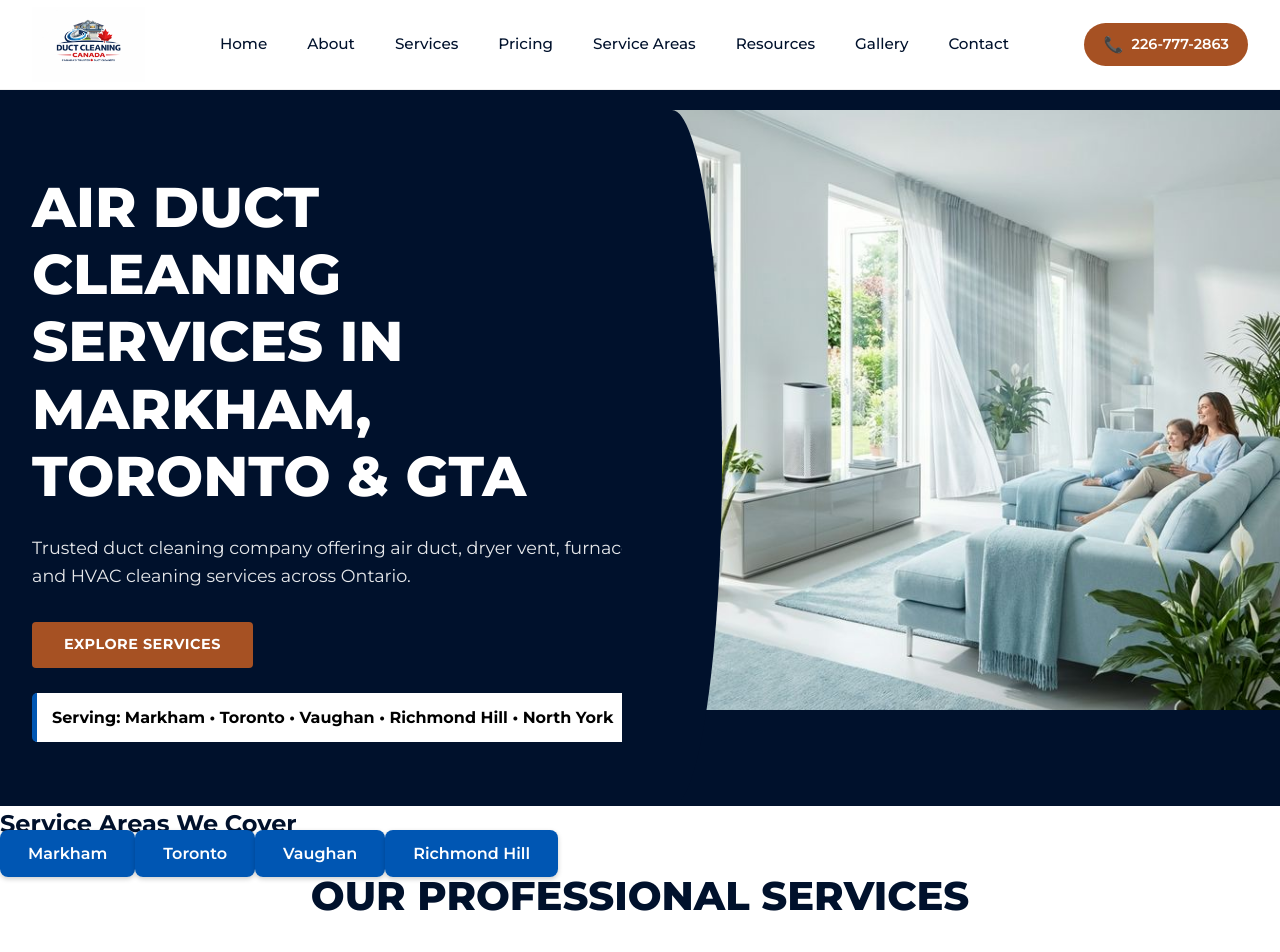
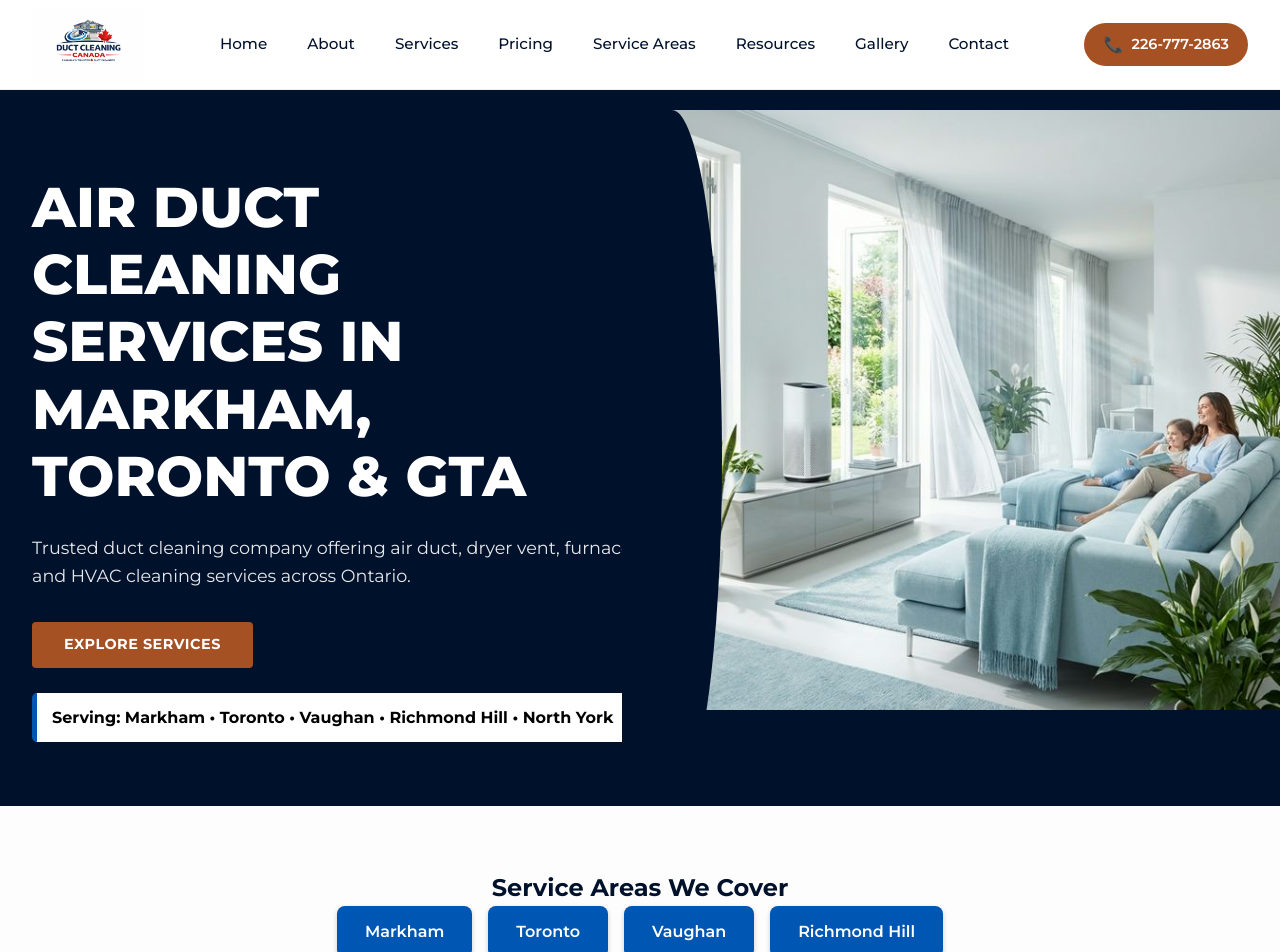
Before and after one commit to josph8487-prog/duct-Canada-original, a Next.js app: page / in a window 1280 px wide. Shown: the top 952 px of the page. Built offline with nearby package versions, Linux system fonts and the light colour scheme.

Commit message:
Update Home.module.css

```diff
--- a/src/styles/Home.module.css
+++ b/src/styles/Home.module.css
@@ -559,3 +559,46 @@
         grid-template-columns: repeat(3, 1fr);
     }
 }
+
+.areaSection {
+    padding: 4rem 1.5rem;
+    text-align: center;
+    background-color: #fdfdfd;
+    width: 100%;
+    box-sizing: border-box;
+}
+
+.areaSectionTitle {
+    font-size: 2.2rem;
+    font-weight: 800;
+    color: #111111;
+    margin-bottom: 2.5rem;
+    text-transform: uppercase;
+    letter-spacing: 0.5px;
+}
+
+@media (max-width: 768px) {
+    .areaSectionTitle {
+        font-size: 1.7rem;
+        margin-bottom: 1.8rem;
+    }
+}
+
+.areaGrid {
+    display: flex;
+    flex-wrap: wrap;
+    gap: 16px;
+    justify-content: center;
+    align-items: center;
+    max-width: 960px;
+    margin: 0 auto;
+    padding: 0;
+    box-sizing: border-box;
+    width: 100%;
+}
+
+.areaLinkHover:hover {
+    background-color: #004085 !important;
+    transform: translateY(-2px);
+    box-shadow: 0 4px 10px rgba(0,0,0,0.25) !important;
+}
```
